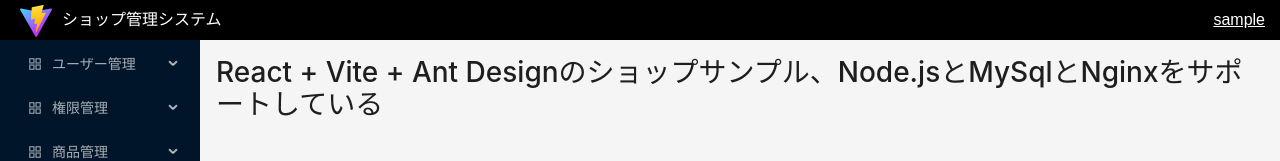
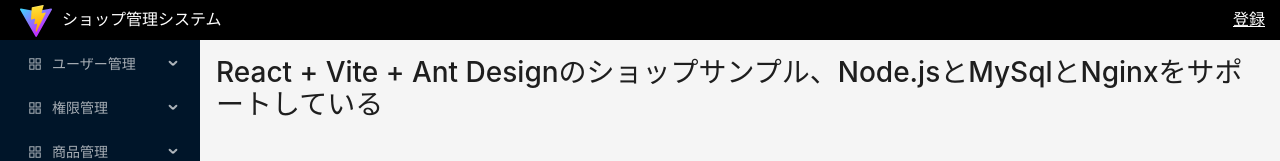
Before and after one commit to EKIKOUKA/React_shop_manage__nodejs, a React (Vite) app: page / in a window 1280 px wide. Shown: the top 161 px of the page. Built offline with nearby package versions, Linux system fonts and the light colour scheme; sample sign-in values are in the browser's storage.

Commit message:
ユーザーネームの代わりにアバターを表示

```diff
--- a/src/pages/Login.tsx
+++ b/src/pages/Login.tsx
@@ -27,6 +27,7 @@
                     userId: res?.userInfo.userId,
                     username: res?.userInfo.username,
                     user_email: res?.userInfo.user_email,
+                    avatar: res?.userInfo.avatar,
                 }));
                 console.log(JSON.parse(localStorage.getItem("userInfo")!))
                 messageApi.open({
--- a/src/pages/MainLayout.tsx
+++ b/src/pages/MainLayout.tsx
@@ -49,11 +49,11 @@
     const navigate = useNavigate();
     const location = useLocation();
 
-    let userName: string | null = null;
+    let userAvatar: string | null = null;
     try {
-        userName = JSON.parse(localStorage.getItem("userInfo")!)?.username || null;
+        userAvatar = JSON.parse(localStorage.getItem("userInfo")!)?.avatar || null;
     } catch {
-        userName = null;
+        userAvatar = null;
     }
 
     const handleSignout = () => {
@@ -70,12 +70,12 @@
                     <span style={{color: '#FFF', marginLeft: '10px'}}>ショップ管理システム</span>
                 </div>
                 <div style={{color: '#FFF', marginRight: '15px', textDecoration: "underline", cursor: "pointer" }} className={"logo"}>
-                    { !userName &&
+                    { !userAvatar &&
                         <div onClick={() => navigate('/login')}>登録</div>
                     }
-                    { userName &&
+                    { userAvatar &&
                         <Popconfirm title="サインアウト?" cancelText="キャンセル" okText="確定" onConfirm={() => handleSignout()}>
-                            {userName}
+                            <img style={{height: "80%", borderRadius: "50%"}} src={userAvatar} />
                         </Popconfirm>
                     }
                 </div>
```
